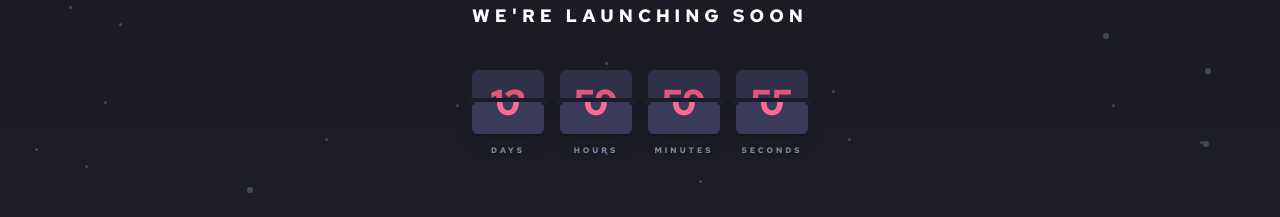
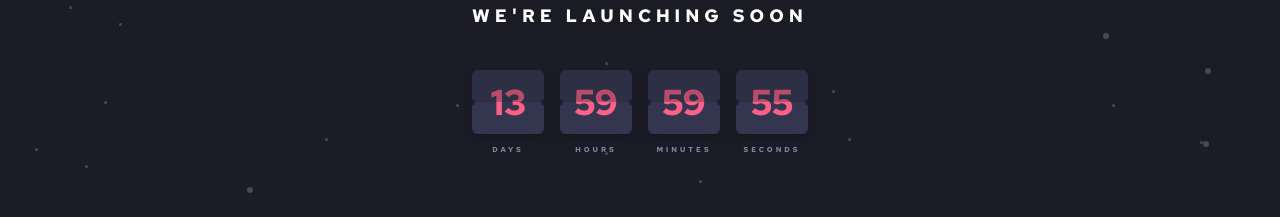
Before and after one commit to SoulRvr29/launch-countdown-timer, a React (Vite) app: page / in a window 1280 px wide. Shown: the part 158-375 px from the top of the page. Built offline with nearby package versions, Linux system fonts and the light colour scheme.

Commit message:
Revert "anim update"
This reverts commit 8a88934c032506e191695d10e54f12d88d72d39d.

```diff
--- a/src/TimerBlock.jsx
+++ b/src/TimerBlock.jsx
@@ -19,25 +19,18 @@ const TimerBlock = ({ type, value }) => {
   return (
     <div>
       <div
-        id="number-block"
-        className="number-block relative w-[4.5rem] h-16 drop-shadow-lg grid place-content-center"
+        id="block"
+        className="relative w-[4.5rem] h-16 drop-shadow-lg grid place-content-center overflow-hidden bg-Dark-desaturated-blue rounded-md"
       >
+        <div className="">{value}</div>
         <div
           id="upper-half"
-          className="absolute  brightness-90 w-full h-16 rounded-md overflow-hidden"
-        >
-          <div className="bg-Dark-desaturated-blue w-full h-8 overflow-hidden absolute">
-            <div className="absolute w-full top-3">{value}</div>
-          </div>
-        </div>
-        <div
-          id="lower-half"
-          className="absolute bottom-0  brightness-110 w-full h-16 rounded-md overflow-hidden"
-        >
-          <div className="bg-Dark-desaturated-blue w-full h-8 overflow-hidden absolute bottom-0">
-            <div className="absolute w-full bottom-3">{test}</div>
-          </div>
-        </div>
+          className="absolute bg-Dark-blue w-full h-8 rounded-t-md opacity-[30%]"
+        ></div>
+        {/* <div
+                  id="lower-half"
+                  className="absolute bottom-0 bg-Dark-desaturated-blue w-full h-8 rounded-b-md"
+                ></div> */}
         <div
           id="left-dot"
           className="h-[6px] w-[6px] bg-Dark-blue absolute rounded-full top-[calc(50%-3px)] -left-[3px] z-10"
@@ -47,10 +40,7 @@ const TimerBlock = ({ type, value }) => {
           className="h-[6px] w-[6px] bg-Dark-blue absolute rounded-full top-[calc(50%-3px)] -right-[3px] z-10"
         ></div>
       </div>
-      <div
-        id="block-type"
-        className="text-[0.45rem] text-Grayish-blue tracking-[3px] -mt-1 uppercase "
-      >
+      <div className="text-[0.45rem] text-Grayish-blue tracking-[3px] -mt-1 uppercase">
         {type}
       </div>
     </div>
--- a/src/index.css
+++ b/src/index.css
@@ -19,73 +19,3 @@ body {
   text-align: center;
   min-height: 100vh;
 }
-#block-type {
-  color: hsl(237, 18%, 59%);
-  font-size: 8px;
-}
-
-#number-block::before {
-  content: attr(upper-value);
-  position: absolute;
-  overflow: hidden;
-  z-index: 2;
-  width: 100%;
-  height: 50%;
-  line-height: 4rem;
-  background-color: var(--Dark-desaturated-blue);
-  filter: brightness(90%);
-  animation: upper-rotate 1s ease-in;
-  transform-origin: bottom;
-  animation-delay: 1s;
-  animation-iteration-count: infinite;
-  border-radius: 6px;
-  /* border: solid var(--Medium-desaturated-blue); */
-  /* border-width: 1px 1px 0px 1px; */
-}
-
-#number-block::after {
-  content: attr(lower-value);
-  position: absolute;
-  overflow: hidden;
-  z-index: 2;
-  bottom: 0;
-  width: 100%;
-  height: 50%;
-  line-height: 0;
-  background-color: var(--Dark-desaturated-blue);
-  filter: brightness(110%);
-  animation: lower-rotate 1s ease-out;
-  animation-delay: 1s;
-  animation-iteration-count: infinite;
-  transform-origin: top;
-  border-radius: 6px;
-  animation-fill-mode: forwards;
-  /* border: solid var(--Medium-desaturated-blue); */
-  /* border-width: 0px 1px 1px 1px; */
-}
-
-@keyframes upper-rotate {
-  0% {
-    transform: perspective(200px) rotateX(0deg);
-  }
-  50% {
-    transform: perspective(200px) rotateX(-90deg);
-    filter: brightness(50%);
-  }
-  100% {
-    transform: perspective(200px) rotateX(-90deg);
-  }
-}
-
-@keyframes lower-rotate {
-  0% {
-    transform: perspective(200px) rotateX(90deg);
-  }
-  50% {
-    transform: perspective(200px) rotateX(90deg);
-    filter: brightness(150%);
-  }
-  100% {
-    transform: perspective(200px) rotateX(0deg);
-  }
-}
```
